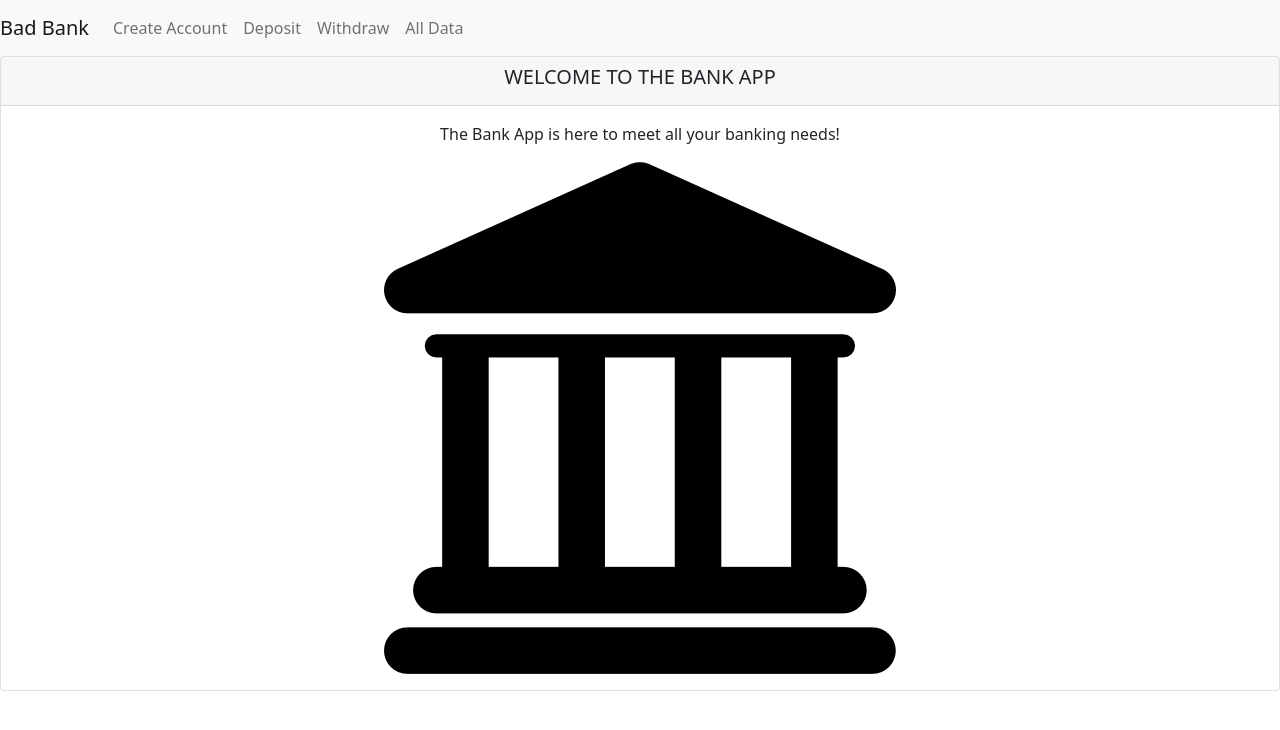
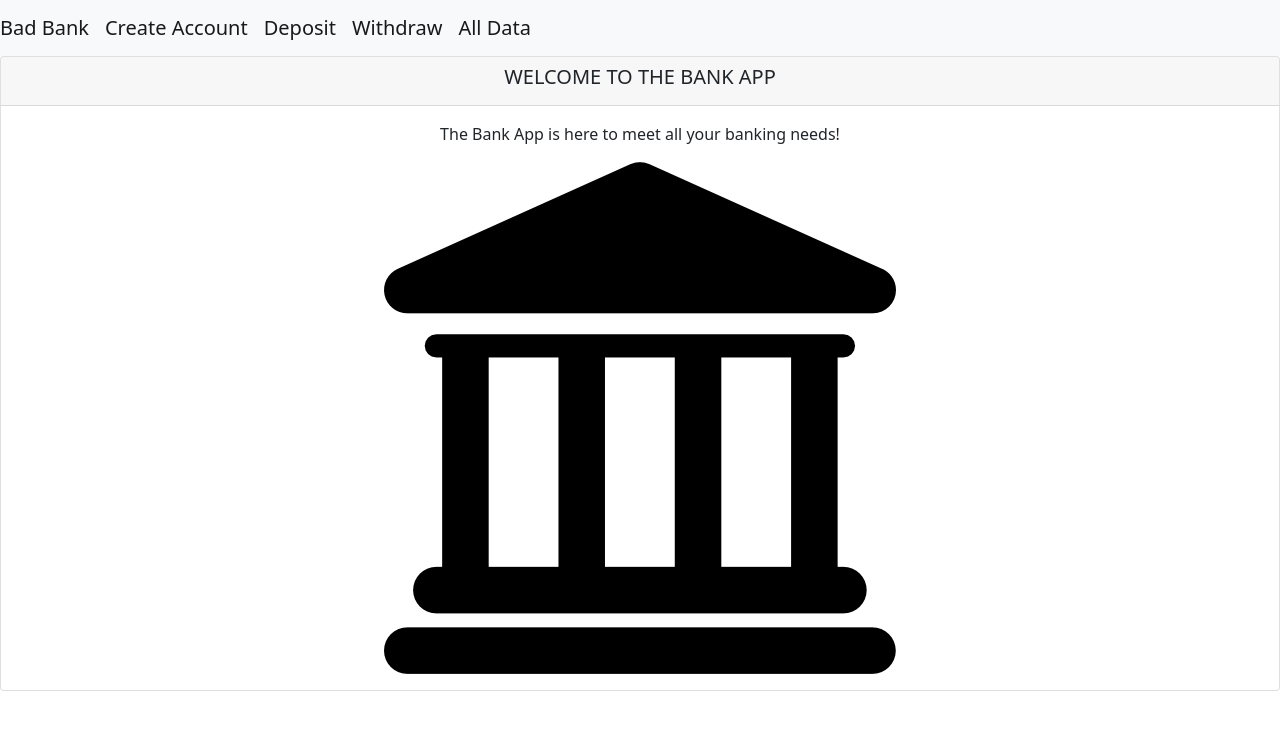
Before and after one commit to alexandrabaturina/mit-banking-app, a React (Create React App) app: page / in a window 1280 px wide. Shown: the top 730 px of the page. Built offline with nearby package versions, Linux system fonts and the light colour scheme.

Commit message:
refactor: move navlink to separate component

```diff
--- a/src/components/Navbar.js
+++ b/src/components/Navbar.js
@@ -1,40 +1,36 @@
 import React from 'react'
-import { Link } from 'react-router-dom'
-import { Tooltip, OverlayTrigger } from 'react-bootstrap';
+import Navlink from './Navlink'
 
 const NavBar = () => {
     return (
         <nav className="navbar navbar-expand-lg navbar-light bg-light" >
-            <OverlayTrigger
-                placement="bottom"
-                overlay={<Tooltip id="button-tooltip">Home</Tooltip>}>
-                <Link className="navbar-brand" to="/">Bad Bank</Link>
-            </OverlayTrigger>
-            <button className="navbar-toggler" type="button" data-toggle="collapse" data-target="#navbarNavAltMarkup" aria-controls="navbarNavAltMarkup" aria-expanded="false" aria-label="Toggle navigation">
+            <Navlink
+                hover="Home"
+                page="Bad Bank"
+                link="/" />
+            <button className="navbar-toggler" type="button" data-toggle="collapse"
+                data-target="#navbarNavAltMarkup" aria-controls="navbarNavAltMarkup" aria-expanded="false"
+                aria-label="Toggle navigation">
                 <span className="navbar-toggler-icon"></span>
             </button>
             <div className="collapse navbar-collapse" id="navbarNavAltMarkup">
                 <div className="navbar-nav">
-                    <OverlayTrigger
-                        placement="bottom"
-                        overlay={<Tooltip id="button-tooltip">Create an account</Tooltip>}>
-                        <Link className="nav-item nav-link" to="/createaccount">Create Account</Link>
-                    </OverlayTrigger>
-                    <OverlayTrigger
-                        placement="bottom"
-                        overlay={<Tooltip id="button-tooltip">Make a deposit</Tooltip>}>
-                        <Link className="nav-item nav-link" to="/deposit">Deposit</Link>
-                    </OverlayTrigger>
-                    <OverlayTrigger
-                        placement="bottom"
-                        overlay={<Tooltip id="button-tooltip">Withdraw money</Tooltip>}>
-                        <Link className="nav-item nav-link" to="/withdraw">Withdraw</Link>
-                    </OverlayTrigger>
-                    <OverlayTrigger
-                        placement="bottom"
-                        overlay={<Tooltip id="button-tooltip">View all user data</Tooltip>}>
-                        <Link className="nav-item nav-link" to="/alldata">All Data</Link>
-                    </OverlayTrigger>
+                    <Navlink
+                        page="Create Account"
+                        hover="Create an account"
+                        link="/createaccount" />
+                    <Navlink
+                        page="Deposit"
+                        hover="Deposit money"
+                        link="/deposit" />
+                    <Navlink
+                        page="Withdraw"
+                        hover="Withdraw money"
+                        link="/withdraw" />
+                    <Navlink
+                        page="All Data"
+                        hover="View all user data"
+                        link="/alldata" />
                 </div>
             </div>
         </nav>
--- /dev/null
+++ b/src/components/Navlink.js
@@ -0,0 +1,19 @@
+import { Tooltip, OverlayTrigger } from 'react-bootstrap'
+import { NavLink } from 'react-router-dom'
+
+const Navlink = ({ hover, page, link }) => {
+    return (
+        <OverlayTrigger
+            placement="bottom"
+            delay={{ show: 150, hide: 100 }}
+            overlay={<Tooltip id="bottom-tooltip">{hover}</Tooltip>}>
+            <NavLink exact
+                to={link}
+                className="navbar-brand">
+                {page}
+            </NavLink>
+        </OverlayTrigger>
+    )
+}
+
+export default Navlink
```
